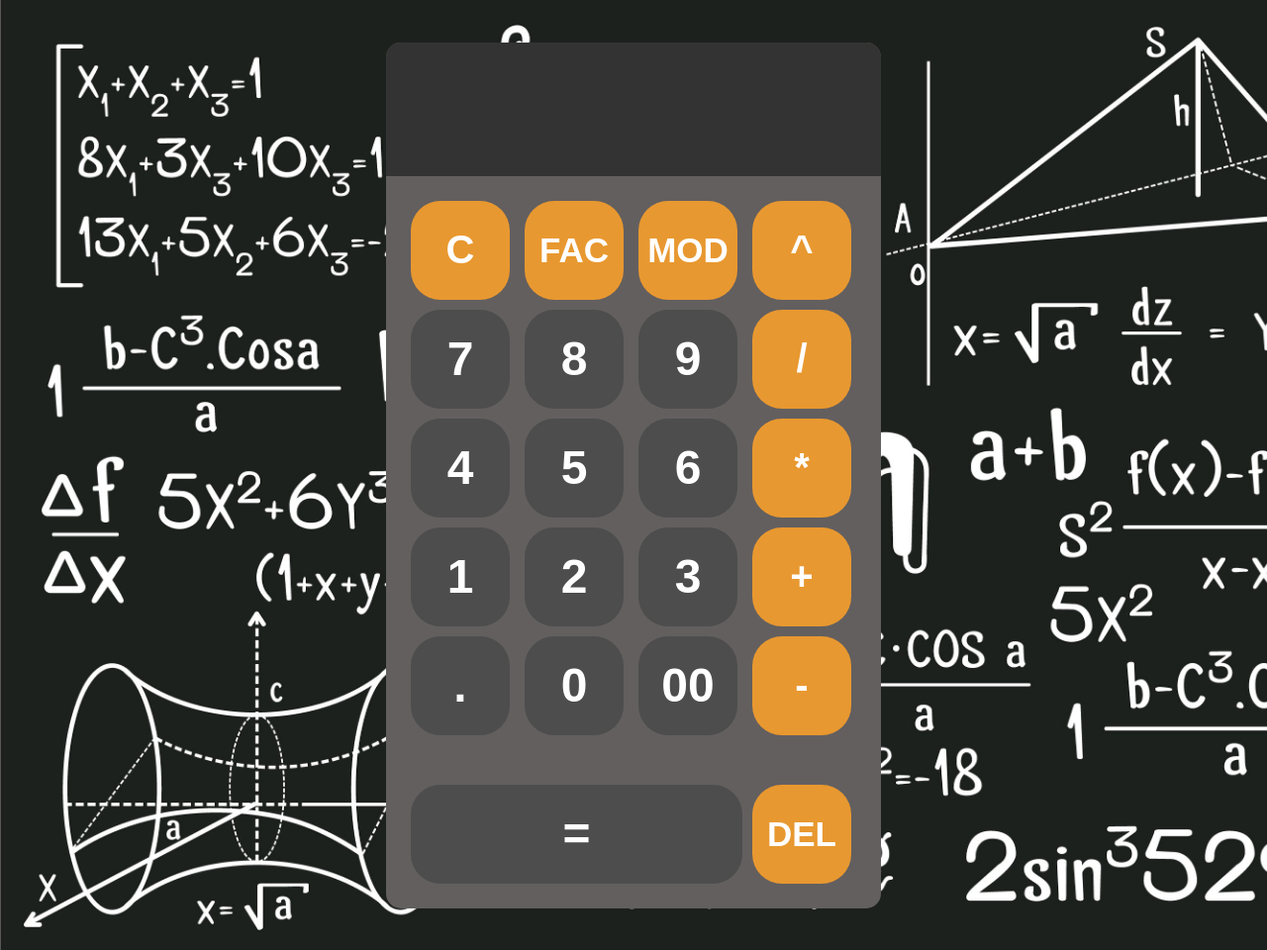
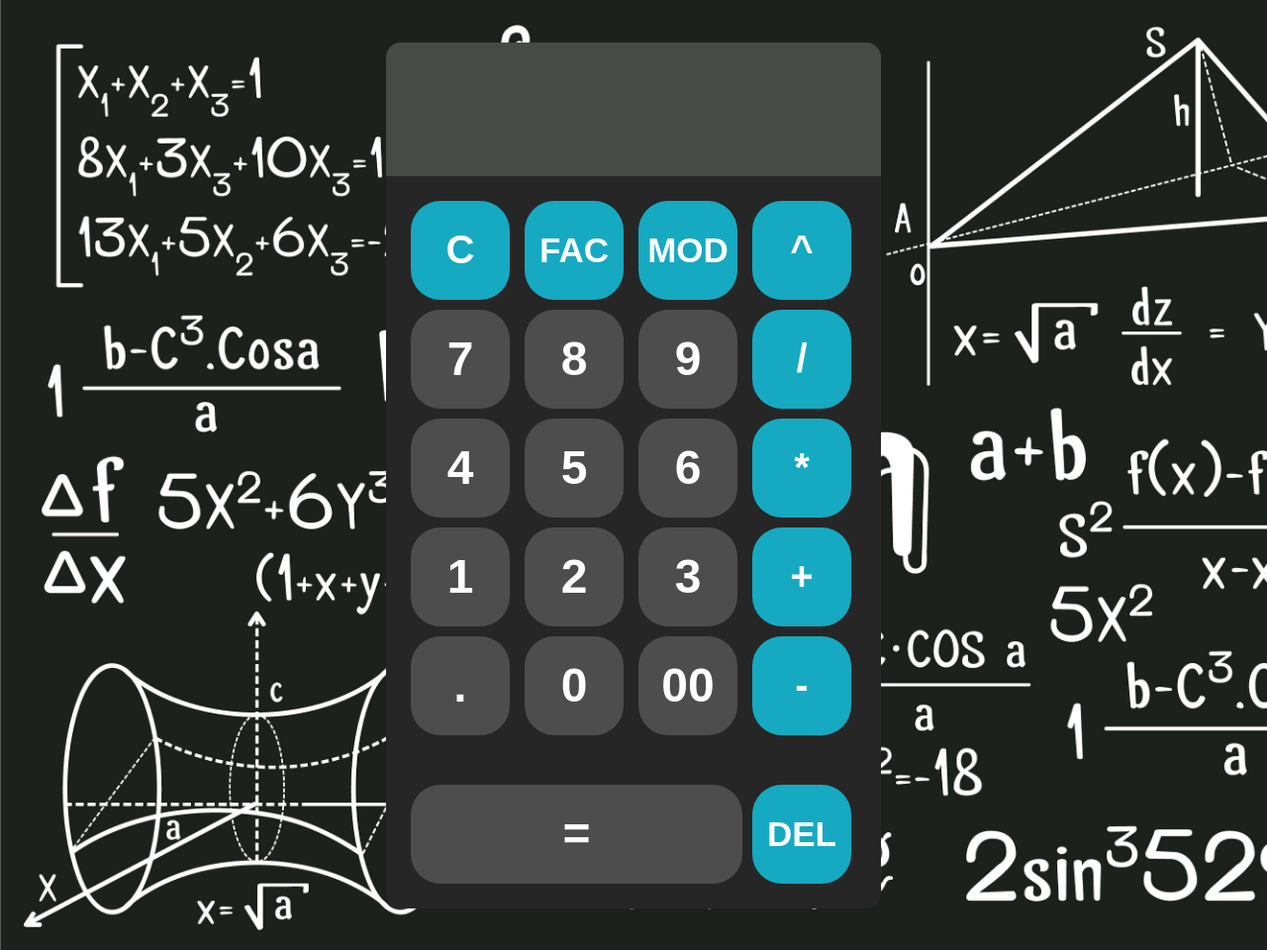
Before and after one commit to PriaTampan00/MY-Calculator, a plain HTML site: page index.html in a window 1280 px wide. Shown: the whole page at 99% size. Drawn offline with Linux system fonts and the light colour scheme.

Commit message:
Update akuc.css

```diff
--- a/akuc.css
+++ b/akuc.css
@@ -10,7 +10,7 @@ body{
 
 #calculator{
     font-family: arial, sans-serif;
-    background-color: hsl(0, 2%, 38%);
+    background-color: hsl(0, 0%, 15%);
     border-radius: 15px;
     max-width: 500px;
     overflow: hidden;
@@ -22,7 +22,7 @@ body{
     font-size: 3rem;
     text-align: left;
     border: none;
-    background-color: hsl(0, 0%, 20%);
+    background-color: hsl(90, 3%, 28%);
     color: white;
 }
 
@@ -75,27 +75,27 @@ body{
 
 
 .operator-btn{
-    background-color: hsl(34, 80%, 55%);
+    background-color: hsl(188, 80%, 42%);
     font-size: 40px;
 }
 
 .operator-btn:hover{
-    background-color: hsl(34, 80%, 65%);
+    background-color: hsl(188, 80%, 47%);
 }
 
 .operator-btn:active{
-    background-color: hsl(34, 80%, 75%);
+    background-color: hsl(188, 80%, 52%);
 }
 
 .operator-btn2{
-    background-color: hsl(34, 80%, 55%);
+    background-color: hsl(188, 80%, 42%);
     font-size: 35px;
 }
 
 .operator-btn2:hover{
-    background-color: hsl(34, 80%, 65%);
+    background-color: hsl(188, 80%, 47%);
 }
 
 .operator-btn2:active{
-    background-color: hsl(34, 80%, 75%);
+    background-color: hsl(188, 80%, 52%);
 }
```
